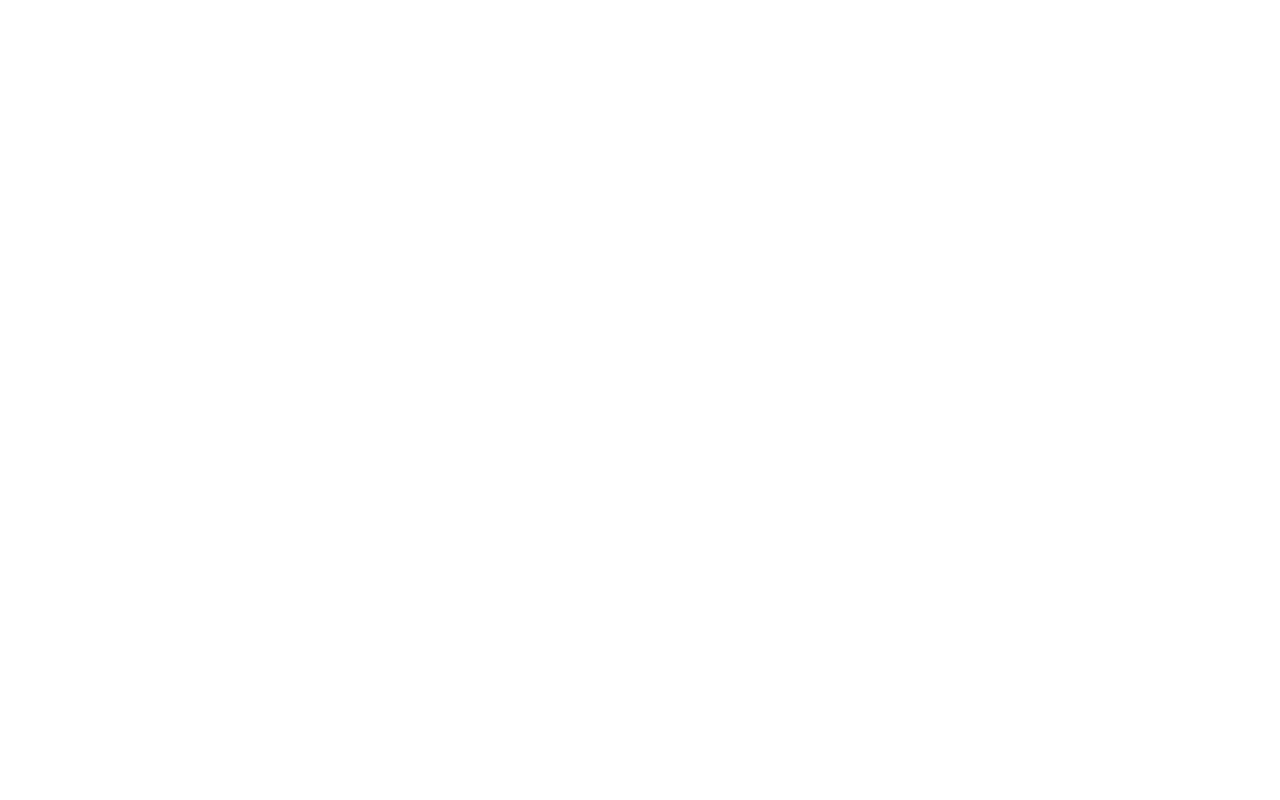
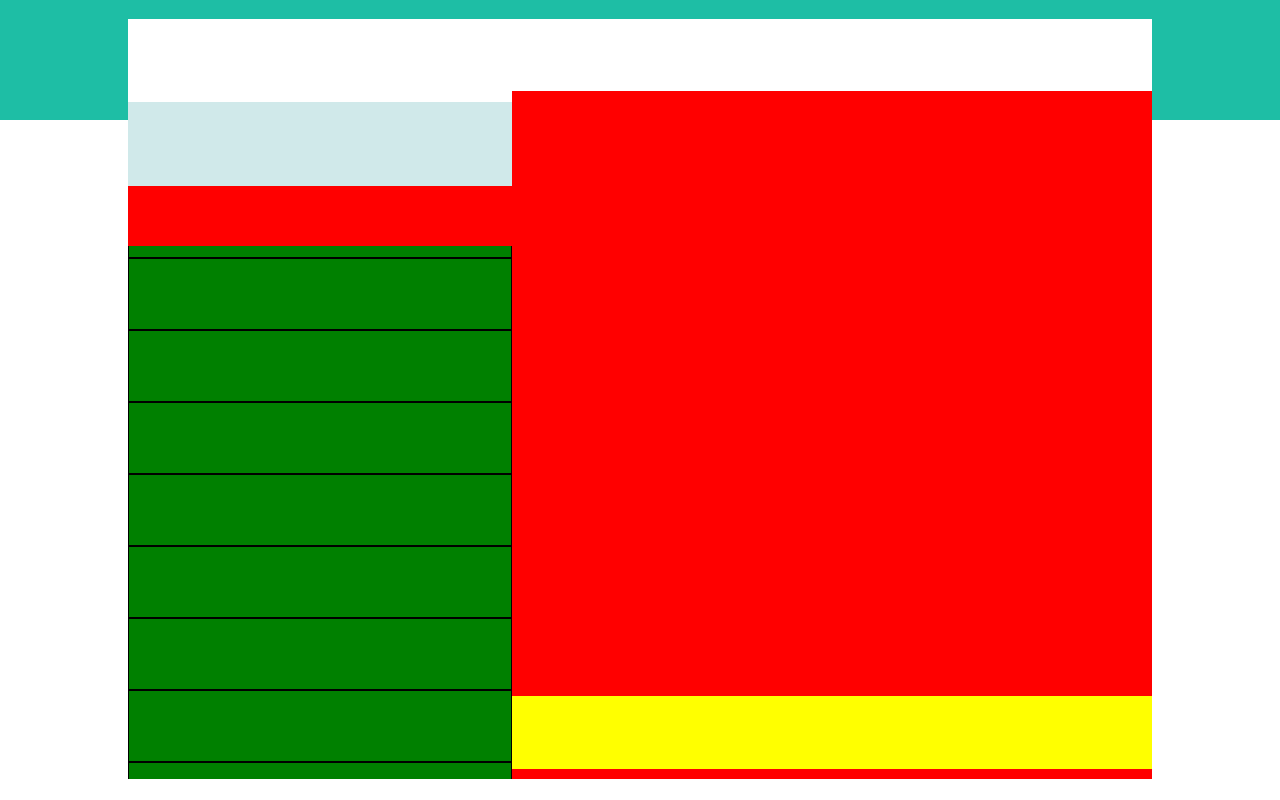
Before and after one commit to LorenzoRegalzi/js-html-css-boolzap, a plain HTML site: page index.html in a window 1280 px wide. Drawn offline with nearby package versions, Linux system fonts and the light colour scheme.

Commit message:
impostazione finita

```diff
--- a/css/master.css
+++ b/css/master.css
@@ -3,3 +3,76 @@
     padding: 0;
     box-sizing: border-box;
 }
+.sfondo-main{
+    height: 100vh;
+    width: 100vw;
+    background-color: #ffffff;
+}
+.sfondoheader{
+    width: 100vw;
+    height: 15%;
+    background-color: #1ebea5;
+}
+.barista{
+    position: absolute;
+    margin-left: 10%;
+    margin-top: 2.33vh;
+    width: 30%;
+    height: 95vh;
+    background-color: red;
+    float:left;
+}
+.chat{
+    position: absolute;
+    margin-left: 40%;
+    margin-top: 2.33vh;
+    width: 50%;
+    height: 95vh;
+    background-color: yellow;
+    float:left;
+    overflow-y: auto;
+}
+.utente{
+    background-color: #ffffff;
+    width: 100%;
+    height: 11%;
+}
+.notifiche{
+    background-color: #d0e9ea;
+}
+.mex{
+    height: 78%;
+    background-color: pink;
+    overflow-y: auto;
+}
+.search{
+    background-color: red;
+    position: fixed;
+    width: 30%;
+    height: 60px;
+}
+.messaggio{
+    height: 72px;
+    width: 100%;
+    background-color: green;
+    border: 1px solid black;
+
+}
+.destinatario{
+    position: fixed;
+    background-color: #ffffff;
+    width: 50%;
+    height: 72.6px;
+}
+.desk{
+    height: 900px;
+    width: 100%;
+    background-color: red;
+}
+.testo{
+    position: fixed;
+    top: 87%;
+    background-color: yellow;
+    width: 50%;
+    height: 72.6px;
+}
--- a/index.html
+++ b/index.html
@@ -3,11 +3,119 @@
     <head>
         <meta charset="utf-8">
         <title></title>
-        <link rel="stylesheet" href="/css/master.css">
+        <link rel="stylesheet" href="css/master.css">
         <script src="https://ajax.googleapis.com/ajax/libs/jquery/3.4.1/jquery.min.js"></script>
     </head>
     <body>
+        <div class="sfondo-main">
+            <div class="sfondoheader">
+                <div class="barista">
+                    <div class="utente">
 
+                    </div>
+                    <div class="utente notifiche">
+
+                    </div>
+                    <div class="utente mex">
+                        <div class="search">
+
+                        </div>
+                        <div class="messaggio">
+
+                        </div>
+                        <div class="messaggio">
+
+                        </div>
+                        <div class="messaggio">
+
+                        </div>
+                        <div class="messaggio">
+
+                        </div>
+                        <div class="messaggio">
+
+                        </div>
+                        <div class="messaggio">
+
+                        </div>
+                        <div class="messaggio">
+
+                        </div>
+                        <div class="messaggio">
+
+                        </div>
+                        <div class="messaggio">
+
+                        </div>
+                        <div class="messaggio">
+
+                        </div>
+                        <div class="messaggio">
+
+                        </div>
+                        <div class="messaggio">
+
+                        </div>
+                    </div>
+
+                </div>
+                <div class="chat">
+                    <div class="destinatario">
+
+                    </div>
+                    <div class="desk">
+
+                    </div>
+                    <div class="testo">
+
+                    </div>
+                </div>
+
+
+
+
+
+
+
+
+
+
+
+
+
+
+
+
+
+
+
+
+
+
+
+
+
+
+
+
+
+
+
+
+
+
+
+
+
+
+
+
+
+
+
+
+            </div>
+        </div>
 
 
 
```
